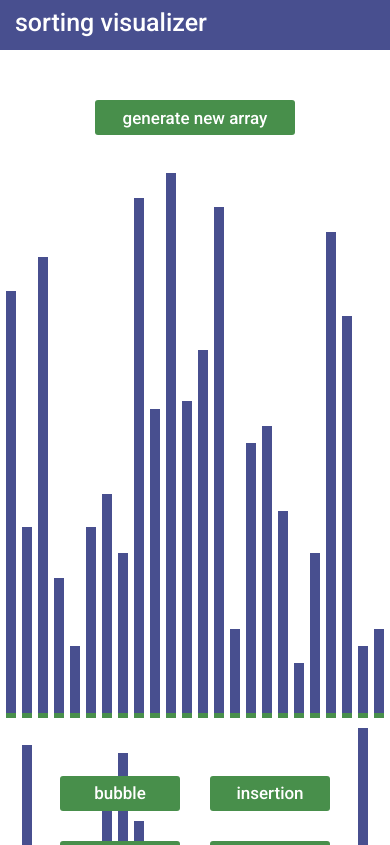
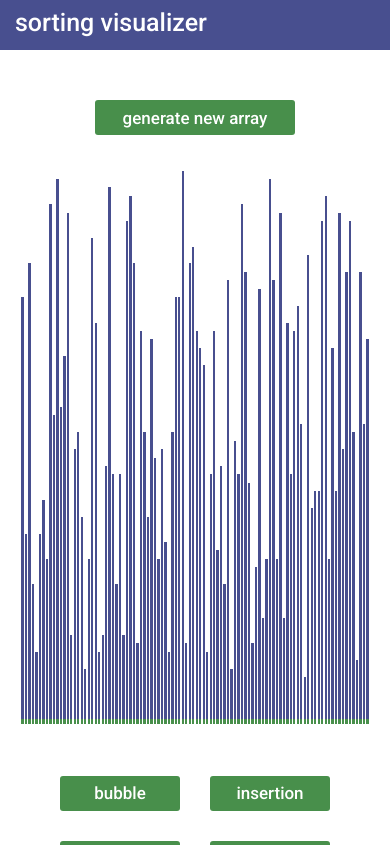
Before and after one commit to jonathanchen7/sorting-visualizer, a React (Create React App) app: page / in a window 390 px wide. Shown: the top 845 px of the page. Built offline with nearby package versions, Linux system fonts and the light colour scheme.

Commit message:
updated array bar size to be responsive

```diff
--- a/src/SortingVisualizer/SortingVisualizer.css
+++ b/src/SortingVisualizer/SortingVisualizer.css
@@ -45,8 +45,8 @@ button:disabled {
 }
 
 .array-bar {
-    width: 10px;
-    margin: 3px;
+    width: .6vw;
+    margin: .15vw;
 
     /* width: 5.3vw;
     margin: .25vw; */
--- a/src/SortingVisualizer/SortingVisualizer.jsx
+++ b/src/SortingVisualizer/SortingVisualizer.jsx
@@ -154,8 +154,6 @@ export default class SortingVisualizer extends React.Component {
         const animations = results[0];
         const sortedArray = results[1];
 
-        console.log(animations);
-
         const arrayBars = document.getElementsByClassName('array-bar');
 
         let [aIndexPrev, bIndexPrev] = [NUM_ARRAY_BARS - 1, NUM_ARRAY_BARS - 1];
@@ -276,7 +274,6 @@ export default class SortingVisualizer extends React.Component {
     // Temporarily disables buttons until sorting is complete.
     disableButtons(numAnimations) {
         const buttons = document.getElementsByTagName('button');
-        console.log("test");
 
         for (let i = 0; i < buttons.length; i++) {
             buttons[i].disabled = true;
```
